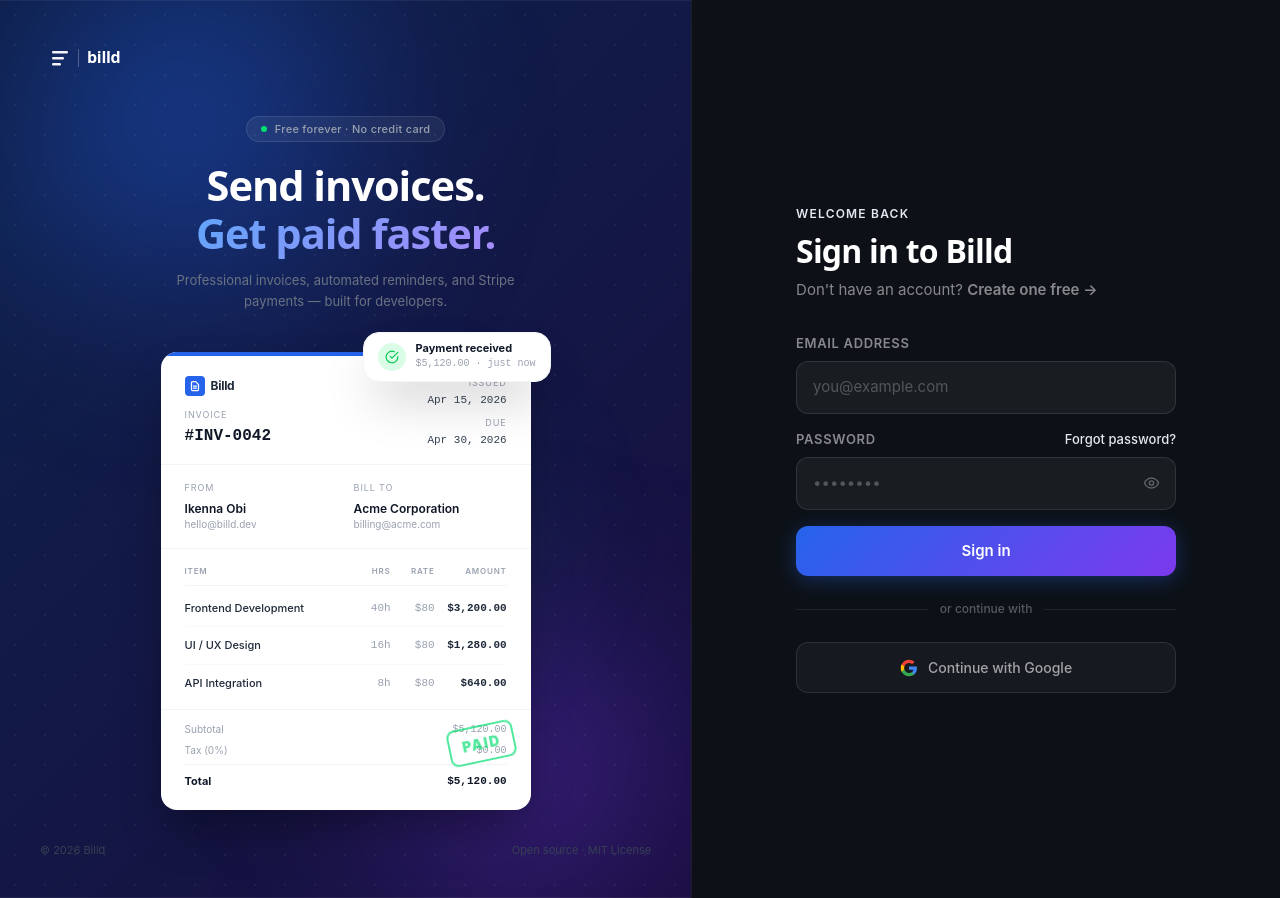
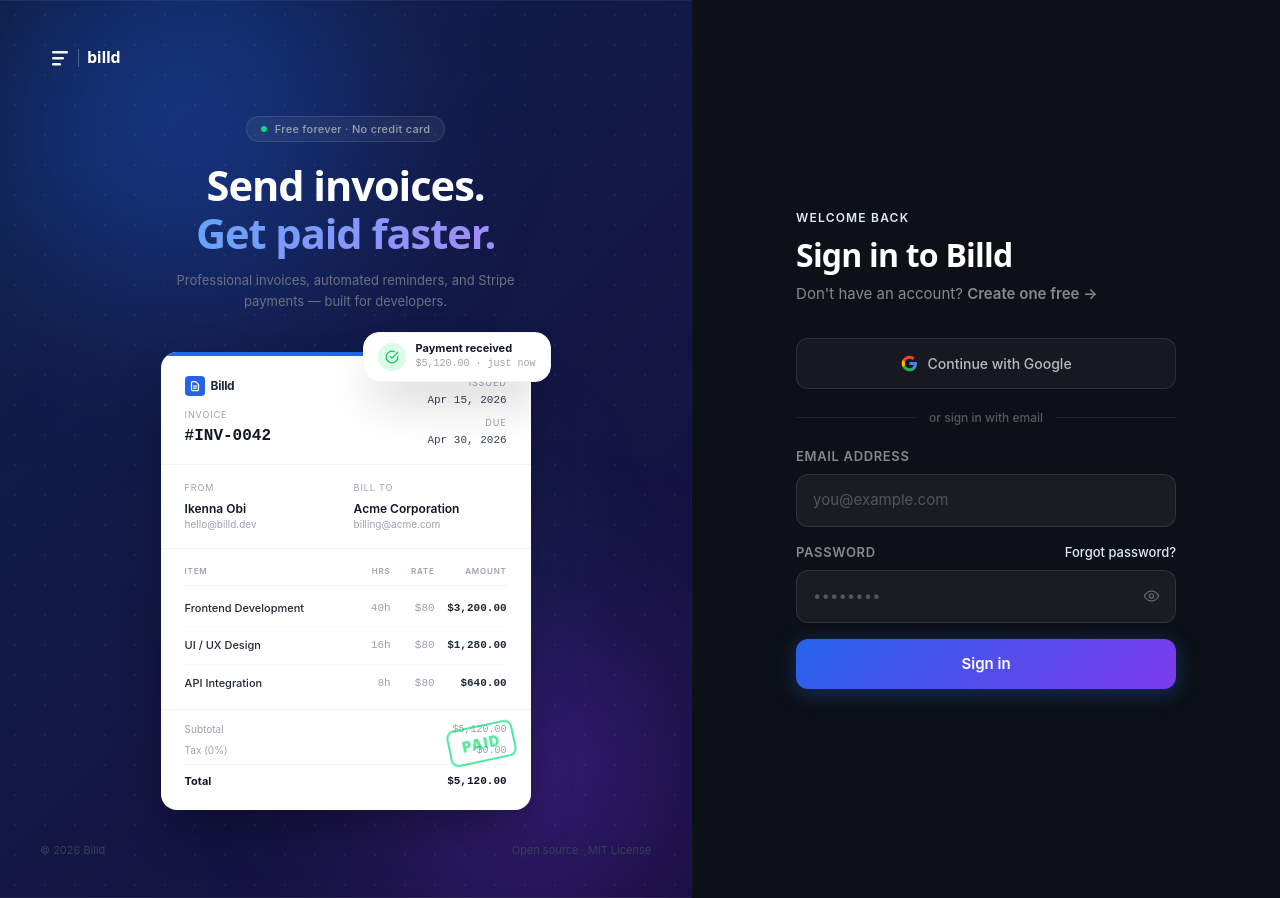
Before and after one commit to Ikenna-Lucky/Developer-Invoicing-Tool, a Next.js app: page /sign-in in a window 1280 px wide. Built offline with nearby package versions, Linux system fonts and the light colour scheme; no server answers.

Commit message:
Google auth in progress...

```diff
--- a/src/app/(auth)/sign-in/page.tsx
+++ b/src/app/(auth)/sign-in/page.tsx
@@ -1,10 +1,24 @@
 "use client";
 
-import { useState } from "react";
-import { useRouter } from "next/navigation";
+import { useState, useEffect, Suspense } from "react";
+import { useRouter, useSearchParams } from "next/navigation";
 import Link from "next/link";
 import { Eye, EyeOff, Loader2 } from "lucide-react";
 import { useAuth } from "@/context/AuthContext";
+
+// ─── Google error messages ────────────────────────────────────────────────────
+
+const GOOGLE_ERRORS: Record<string, string> = {
+  google_denied:           "Google sign-in was cancelled. Please try again.",
+  google_no_code:          "Google did not return an authorisation code. Please try again.",
+  google_state_mismatch:   "Sign-in session expired. Please try again.",
+  google_token_failed:     "Could not complete Google sign-in. Please try again.",
+  google_profile_failed:   "Could not retrieve your Google profile. Please try again.",
+  google_unverified_email: "Your Google account's email address is not verified.",
+  google_auth_failed:      "Google sign-in failed. Please try again or use email and password.",
+};
+
+// ─── Shared input styles ──────────────────────────────────────────────────────
 
 const darkInput =
   "w-full rounded-xl px-4 py-3.5 text-[15px] text-white placeholder:text-white/25 " +
@@ -13,23 +27,89 @@ const darkInput =
 
 const darkInputStyle = {
   background: "rgba(255,255,255,0.05)",
-  border: "1px solid rgba(255,255,255,0.1)",
+  border:     "1px solid rgba(255,255,255,0.1)",
 };
 
-const darkInputFocusStyle = {
-  background: "rgba(255,255,255,0.07)",
-  border: "1px solid rgba(59,130,246,0.5)",
-};
+// ─── Google OAuth button ──────────────────────────────────────────────────────
 
-export default function SignInPage() {
+const API_URL = process.env.NEXT_PUBLIC_API_URL ?? "http://localhost:3001";
+
+function GoogleButton() {
+  const [loading, setLoading] = useState(false);
+
+  const handleClick = () => {
+    setLoading(true);
+    // Full-page navigation to the backend — it will redirect to Google,
+    // then back to /auth/google/callback, then to /dashboard
+    window.location.href = `${API_URL}/auth/google`;
+  };
+
+  return (
+    <button
+      type="button"
+      onClick={handleClick}
+      disabled={loading}
+      className="w-full flex items-center justify-center gap-2.5 rounded-xl
+                 py-3.5 text-[14px] font-medium transition-all duration-200
+                 disabled:opacity-60 disabled:cursor-not-allowed"
+      style={{
+        border:     "1px solid rgba(255,255,255,0.1)",
+        background: "rgba(255,255,255,0.04)",
+        color:      loading ? "rgba(255,255,255,0.4)" : "rgba(255,255,255,0.7)",
+      }}
+    >
+      {loading ? (
+        <Loader2 size={17} className="animate-spin shrink-0" />
+      ) : (
+        <svg className="w-[17px] h-[17px] shrink-0" viewBox="0 0 24 24">
+          <path fill="#4285F4" d="M22.56 12.25c0-.78-.07-1.53-.2-2.25H12v4.26h5.92c-.26 1.37-1.04 2.53-2.21 3.31v2.77h3.57c2.08-1.92 3.28-4.74 3.28-8.09z" />
+          <path fill="#34A853" d="M12 23c2.97 0 5.46-.98 7.28-2.66l-3.57-2.77c-.98.66-2.23 1.06-3.71 1.06-2.86 0-5.29-1.93-6.16-4.53H2.18v2.84C3.99 20.53 7.7 23 12 23z" />
+          <path fill="#FBBC05" d="M5.84 14.09c-.22-.66-.35-1.36-.35-2.09s.13-1.43.35-2.09V7.07H2.18C1.43 8.55 1 10.22 1 12s.43 3.45 1.18 4.93l3.66-2.84z" />
+          <path fill="#EA4335" d="M12 5.38c1.62 0 3.06.56 4.21 1.64l3.15-3.15C17.45 2.09 14.97 1 12 1 7.7 1 3.99 3.47 2.18 7.07l3.66 2.84c.87-2.6 3.3-4.53 6.16-4.53z" />
+        </svg>
+      )}
+      {loading ? "Redirecting to Google…" : "Continue with Google"}
+    </button>
+  );
+}
+
+// ─── Error banner ─────────────────────────────────────────────────────────────
+
+function ErrorBanner({ message }: { message: string }) {
+  return (
+    <div
+      className="mb-5 rounded-xl px-4 py-3 text-[14px] text-red-400 flex items-center gap-2"
+      style={{ background: "rgba(239,68,68,0.1)", border: "1px solid rgba(239,68,68,0.2)" }}
+    >
+      <span
+        className="w-5 h-5 rounded-full flex items-center justify-center shrink-0 text-xs font-bold"
+        style={{ background: "rgba(239,68,68,0.2)", color: "#f87171" }}
+      >
+        !
+      </span>
+      {message}
+    </div>
+  );
+}
+
+// ─── Inner page (needs useSearchParams — must be wrapped in Suspense) ─────────
+
+function SignInForm() {
   const { login } = useAuth();
-  const router = useRouter();
+  const router    = useRouter();
+  const params    = useSearchParams();
 
   const [email,    setEmail]    = useState("");
   const [password, setPassword] = useState("");
   const [showPw,   setShowPw]   = useState(false);
   const [error,    setError]    = useState("");
   const [loading,  setLoading]  = useState(false);
+
+  // Pick up ?error= from Google OAuth callback redirects
+  useEffect(() => {
+    const code = params.get("error");
+    if (code && GOOGLE_ERRORS[code]) setError(GOOGLE_ERRORS[code]);
+  }, [params]);
 
   const handleSubmit = async (e: React.FormEvent) => {
     e.preventDefault();
@@ -66,57 +146,40 @@ export default function SignInPage() {
         </p>
       </div>
 
-      {/* Error */}
-      {error && (
-        <div
-          className="mb-5 rounded-xl px-4 py-3 text-[14px] text-red-400 flex items-center gap-2"
-          style={{ background: "rgba(239,68,68,0.1)", border: "1px solid rgba(239,68,68,0.2)" }}
-        >
-          <span
-            className="w-5 h-5 rounded-full flex items-center justify-center shrink-0 text-xs font-bold"
-            style={{ background: "rgba(239,68,68,0.2)", color: "#f87171" }}
-          >
-            !
-          </span>
-          {error}
-        </div>
-      )}
+      {/* Error banner */}
+      {error && <ErrorBanner message={error} />}
+
+      {/* Google sign-in — primary CTA at the top */}
+      <GoogleButton />
+
+      {/* Divider */}
+      <div className="flex items-center gap-3 my-5">
+        <div className="flex-1 h-px" style={{ background: "rgba(255,255,255,0.08)" }} />
+        <span className="text-[12px] text-white/30 font-medium">or sign in with email</span>
+        <div className="flex-1 h-px" style={{ background: "rgba(255,255,255,0.08)" }} />
+      </div>
 
       <form onSubmit={handleSubmit} className="space-y-4">
         {/* Email */}
         <div className="space-y-2">
-          <label
-            htmlFor="email"
-            className="block text-[13px] font-semibold text-white/50 uppercase tracking-wider"
-          >
+          <label htmlFor="email" className="block text-[13px] font-semibold text-white/50 uppercase tracking-wider">
             Email address
           </label>
           <input
-            id="email"
-            type="email"
-            autoComplete="email"
-            required
-            value={email}
-            onChange={(e) => setEmail(e.target.value)}
+            id="email" type="email" autoComplete="email" required
+            value={email} onChange={(e) => setEmail(e.target.value)}
             placeholder="you@example.com"
-            className={darkInput}
-            style={darkInputStyle}
+            className={darkInput} style={darkInputStyle}
           />
         </div>
 
         {/* Password */}
         <div className="space-y-2">
           <div className="flex items-center justify-between">
-            <label
-              htmlFor="password"
-              className="block text-[13px] font-semibold text-white/50 uppercase tracking-wider"
-            >
+            <label htmlFor="password" className="block text-[13px] font-semibold text-white/50 uppercase tracking-wider">
               Password
             </label>
-            <a
-              href="#"
-              className="text-[13px] text-brand-400 hover:text-brand-300 font-medium transition-colors"
-            >
+            <a href="#" className="text-[13px] text-brand-400 hover:text-brand-300 font-medium transition-colors">
               Forgot password?
             </a>
           </div>
@@ -124,18 +187,13 @@ export default function SignInPage() {
             <input
               id="password"
               type={showPw ? "text" : "password"}
-              autoComplete="current-password"
-              required
-              value={password}
-              onChange={(e) => setPassword(e.target.value)}
+              autoComplete="current-password" required
+              value={password} onChange={(e) => setPassword(e.target.value)}
               placeholder="••••••••"
-              className={`${darkInput} pr-12`}
-              style={darkInputStyle}
+              className={`${darkInput} pr-12`} style={darkInputStyle}
             />
             <button
-              type="button"
-              tabIndex={-1}
-              onClick={() => setShowPw((v) => !v)}
+              type="button" tabIndex={-1} onClick={() => setShowPw((v) => !v)}
               className="absolute right-4 top-1/2 -translate-y-1/2 text-white/30 hover:text-white/60 transition-colors"
             >
               {showPw ? <EyeOff size={17} /> : <Eye size={17} />}
@@ -145,46 +203,29 @@ export default function SignInPage() {
 
         {/* Submit */}
         <button
-          type="submit"
-          disabled={loading}
+          type="submit" disabled={loading}
           className="w-full flex items-center justify-center gap-2 text-white font-semibold
                      text-[15px] py-3.5 rounded-xl mt-1 transition-all duration-200
                      disabled:opacity-60 disabled:cursor-not-allowed"
           style={{ background: "linear-gradient(135deg, #2563eb, #7c3aed)", boxShadow: "0 4px 20px rgba(37,99,235,0.35)" }}
         >
           {loading ? (
-            <>
-              <Loader2 size={16} className="animate-spin" /> Signing in...
-            </>
+            <><Loader2 size={16} className="animate-spin" /> Signing in…</>
           ) : (
             "Sign in"
           )}
         </button>
       </form>
-
-      {/* Divider */}
-      <div className="flex items-center gap-3 my-6">
-        <div className="flex-1 h-px" style={{ background: "rgba(255,255,255,0.08)" }} />
-        <span className="text-[12px] text-white/30 font-medium">or continue with</span>
-        <div className="flex-1 h-px" style={{ background: "rgba(255,255,255,0.08)" }} />
-      </div>
-
-      {/* Social placeholder — Google */}
-      <button
-        type="button"
-        className="w-full flex items-center justify-center gap-2.5 rounded-xl
-                   py-3.5 text-[14px] font-medium text-white/60 hover:text-white/80
-                   transition-all duration-200"
-        style={{ border: "1px solid rgba(255,255,255,0.1)", background: "rgba(255,255,255,0.04)" }}
-      >
-        <svg className="w-[18px] h-[18px]" viewBox="0 0 24 24">
-          <path fill="#4285F4" d="M22.56 12.25c0-.78-.07-1.53-.2-2.25H12v4.26h5.92c-.26 1.37-1.04 2.53-2.21 3.31v2.77h3.57c2.08-1.92 3.28-4.74 3.28-8.09z" />
-          <path fill="#34A853" d="M12 23c2.97 0 5.46-.98 7.28-2.66l-3.57-2.77c-.98.66-2.23 1.06-3.71 1.06-2.86 0-5.29-1.93-6.16-4.53H2.18v2.84C3.99 20.53 7.7 23 12 23z" />
-          <path fill="#FBBC05" d="M5.84 14.09c-.22-.66-.35-1.36-.35-2.09s.13-1.43.35-2.09V7.07H2.18C1.43 8.55 1 10.22 1 12s.43 3.45 1.18 4.93l3.66-2.84z" />
-          <path fill="#EA4335" d="M12 5.38c1.62 0 3.06.56 4.21 1.64l3.15-3.15C17.45 2.09 14.97 1 12 1 7.7 1 3.99 3.47 2.18 7.07l3.66 2.84c.87-2.6 3.3-4.53 6.16-4.53z" />
-        </svg>
-        Continue with Google
-      </button>
     </div>
   );
 }
+
+// ─── Page export — wraps form in Suspense for useSearchParams ─────────────────
+
+export default function SignInPage() {
+  return (
+    <Suspense>
+      <SignInForm />
+    </Suspense>
+  );
+}
--- a/src/app/(auth)/sign-up/page.tsx
+++ b/src/app/(auth)/sign-up/page.tsx
@@ -1,10 +1,24 @@
 "use client";
 
-import { useState } from "react";
-import { useRouter } from "next/navigation";
+import { useState, useEffect, Suspense } from "react";
+import { useRouter, useSearchParams } from "next/navigation";
 import Link from "next/link";
 import { Eye, EyeOff, Loader2 } from "lucide-react";
 import { useAuth } from "@/context/AuthContext";
+
+// ─── Google error messages (shared with sign-in) ──────────────────────────────
+
+const GOOGLE_ERRORS: Record<string, string> = {
+  google_denied:           "Google sign-in was cancelled. Please try again.",
+  google_no_code:          "Google did not return an authorisation code. Please try again.",
+  google_state_mismatch:   "Sign-in session expired. Please try again.",
+  google_token_failed:     "Could not complete Google sign-in. Please try again.",
+  google_profile_failed:   "Could not retrieve your Google profile. Please try again.",
+  google_unverified_email: "Your Google account's email address is not verified.",
+  google_auth_failed:      "Google sign-in failed. Please try again or use email and password.",
+};
+
+// ─── Shared input styles ──────────────────────────────────────────────────────
 
 const darkInput =
   "w-full rounded-xl px-4 py-3.5 text-[15px] text-white placeholder:text-white/25 " +
@@ -13,12 +27,77 @@ const darkInput =
 
 const darkInputStyle = {
   background: "rgba(255,255,255,0.05)",
-  border: "1px solid rgba(255,255,255,0.1)",
+  border:     "1px solid rgba(255,255,255,0.1)",
 };
 
-export default function SignUpPage() {
+// ─── Google OAuth button ──────────────────────────────────────────────────────
+
+const API_URL = process.env.NEXT_PUBLIC_API_URL ?? "http://localhost:3001";
+
+function GoogleButton() {
+  const [loading, setLoading] = useState(false);
+
+  const handleClick = () => {
+    setLoading(true);
+    // Full-page navigation to the backend — it will redirect to Google,
+    // then back to /auth/google/callback, then to /dashboard
+    window.location.href = `${API_URL}/auth/google`;
+  };
+
+  return (
+    <button
+      type="button"
+      onClick={handleClick}
+      disabled={loading}
+      className="w-full flex items-center justify-center gap-2.5 rounded-xl
+                 py-3.5 text-[14px] font-medium transition-all duration-200
+                 disabled:opacity-60 disabled:cursor-not-allowed"
+      style={{
+        border:     "1px solid rgba(255,255,255,0.1)",
+        background: "rgba(255,255,255,0.04)",
+        color:      loading ? "rgba(255,255,255,0.4)" : "rgba(255,255,255,0.7)",
+      }}
+    >
+      {loading ? (
+        <Loader2 size={17} className="animate-spin shrink-0" />
+      ) : (
+        <svg className="w-[17px] h-[17px] shrink-0" viewBox="0 0 24 24">
+          <path fill="#4285F4" d="M22.56 12.25c0-.78-.07-1.53-.2-2.25H12v4.26h5.92c-.26 1.37-1.04 2.53-2.21 3.31v2.77h3.57c2.08-1.92 3.28-4.74 3.28-8.09z" />
+          <path fill="#34A853" d="M12 23c2.97 0 5.46-.98 7.28-2.66l-3.57-2.77c-.98.66-2.23 1.06-3.71 1.06-2.86 0-5.29-1.93-6.16-4.53H2.18v2.84C3.99 20.53 7.7 23 12 23z" />
+          <path fill="#FBBC05" d="M5.84 14.09c-.22-.66-.35-1.36-.35-2.09s.13-1.43.35-2.09V7.07H2.18C1.43 8.55 1 10.22 1 12s.43 3.45 1.18 4.93l3.66-2.84z" />
+          <path fill="#EA4335" d="M12 5.38c1.62 0 3.06.56 4.21 1.64l3.15-3.15C17.45 2.09 14.97 1 12 1 7.7 1 3.99 3.47 2.18 7.07l3.66 2.84c.87-2.6 3.3-4.53 6.16-4.53z" />
+        </svg>
+      )}
+      {loading ? "Redirecting to Google…" : "Continue with Google"}
+    </button>
+  );
+}
+
+// ─── Error banner ─────────────────────────────────────────────────────────────
+
+function ErrorBanner({ message }: { message: string }) {
+  return (
+    <div
+      className="mb-5 rounded-xl px-4 py-3 text-[14px] text-red-400 flex items-center gap-2"
+      style={{ background: "rgba(239,68,68,0.1)", border: "1px solid rgba(239,68,68,0.2)" }}
+    >
+      <span
+        className="w-5 h-5 rounded-full flex items-center justify-center shrink-0 text-xs font-bold"
+        style={{ background: "rgba(239,68,68,0.2)", color: "#f87171" }}
+      >
+        !
+      </span>
+      {message}
+    </div>
+  );
+}
+
+// ─── Inner page (needs useSearchParams — must be wrapped in Suspense) ─────────
+
+function SignUpForm() {
   const { register } = useAuth();
-  const router = useRouter();
+  const router       = useRouter();
+  const params       = useSearchParams();
 
   const [fullName, setFullName] = useState("");
   const [email,    setEmail]    = useState("");
@@ -28,6 +107,12 @@ export default function SignUpPage() {
   const [showCf,   setShowCf]   = useState(false);
   const [error,    setError]    = useState("");
   const [loading,  setLoading]  = useState(false);
+
+  // Pick up ?error= from Google OAuth callback redirects
+  useEffect(() => {
+    const code = params.get("error");
+    if (code && GOOGLE_ERRORS[code]) setError(GOOGLE_ERRORS[code]);
+  }, [params]);
 
   const strengthLevel = (pw: string) => {
     if (!pw) return 0;
@@ -74,21 +159,18 @@ export default function SignUpPage() {
         </p>
       </div>
 
-      {/* Error */}
-      {error && (
-        <div
-          className="mb-5 rounded-xl px-4 py-3 text-[14px] text-red-400 flex items-center gap-2"
-          style={{ background: "rgba(239,68,68,0.1)", border: "1px solid rgba(239,68,68,0.2)" }}
-        >
-          <span
-            className="w-5 h-5 rounded-full flex items-center justify-center shrink-0 text-xs font-bold"
-            style={{ background: "rgba(239,68,68,0.2)", color: "#f87171" }}
-          >
-            !
-          </span>
-          {error}
-        </div>
-      )}
+      {/* Error banner */}
+      {error && <ErrorBanner message={error} />}
+
+      {/* Google sign-up — primary CTA at the top */}
+      <GoogleButton />
+
+      {/* Divider */}
+      <div className="flex items-center gap-3 my-5">
+        <div className="flex-1 h-px" style={{ background: "rgba(255,255,255,0.08)" }} />
+        <span className="text-[12px] text-white/30 font-medium">or sign up with email</span>
+        <div className="flex-1 h-px" style={{ background: "rgba(255,255,255,0.08)" }} />
+      </div>
 
       <form onSubmit={handleSubmit} className="space-y-4">
         {/* Full name */}
@@ -187,9 +269,7 @@ export default function SignUpPage() {
           style={{ background: "linear-gradient(135deg, #2563eb, #7c3aed)", boxShadow: "0 4px 20px rgba(37,99,235,0.35)" }}
         >
           {loading ? (
-            <>
-              <Loader2 size={16} className="animate-spin" /> Creating account...
-            </>
+            <><Loader2 size={16} className="animate-spin" /> Creating account…</>
           ) : (
             "Create free account"
           )}
@@ -202,30 +282,16 @@ export default function SignUpPage() {
           <a href="#" className="underline underline-offset-2 hover:text-white/60 transition-colors">Privacy Policy</a>.
         </p>
       </form>
-
-      {/* Divider */}
-      <div className="flex items-center gap-3 my-5">
-        <div className="flex-1 h-px" style={{ background: "rgba(255,255,255,0.08)" }} />
-        <span className="text-[12px] text-white/30 font-medium">or continue with</span>
-        <div className="flex-1 h-px" style={{ background: "rgba(255,255,255,0.08)" }} />
-      </div>
-
-      {/* Google */}
-      <button
-        type="button"
-        className="w-full flex items-center justify-center gap-2.5 rounded-xl
-                   py-3.5 text-[14px] font-medium text-white/60 hover:text-white/80
-                   transition-all duration-200"
-        style={{ border: "1px solid rgba(255,255,255,0.1)", background: "rgba(255,255,255,0.04)" }}
-      >
-        <svg className="w-[18px] h-[18px]" viewBox="0 0 24 24">
-          <path fill="#4285F4" d="M22.56 12.25c0-.78-.07-1.53-.2-2.25H12v4.26h5.92c-.26 1.37-1.04 2.53-2.21 3.31v2.77h3.57c2.08-1.92 3.28-4.74 3.28-8.09z" />
-          <path fill="#34A853" d="M12 23c2.97 0 5.46-.98 7.28-2.66l-3.57-2.77c-.98.66-2.23 1.06-3.71 1.06-2.86 0-5.29-1.93-6.16-4.53H2.18v2.84C3.99 20.53 7.7 23 12 23z" />
-          <path fill="#FBBC05" d="M5.84 14.09c-.22-.66-.35-1.36-.35-2.09s.13-1.43.35-2.09V7.07H2.18C1.43 8.55 1 10.22 1 12s.43 3.45 1.18 4.93l3.66-2.84z" />
-          <path fill="#EA4335" d="M12 5.38c1.62 0 3.06.56 4.21 1.64l3.15-3.15C17.45 2.09 14.97 1 12 1 7.7 1 3.99 3.47 2.18 7.07l3.66 2.84c.87-2.6 3.3-4.53 6.16-4.53z" />
-        </svg>
-        Continue with Google
-      </button>
     </div>
   );
 }
+
+// ─── Page export — wraps form in Suspense for useSearchParams ─────────────────
+
+export default function SignUpPage() {
+  return (
+    <Suspense>
+      <SignUpForm />
+    </Suspense>
+  );
+}
```
